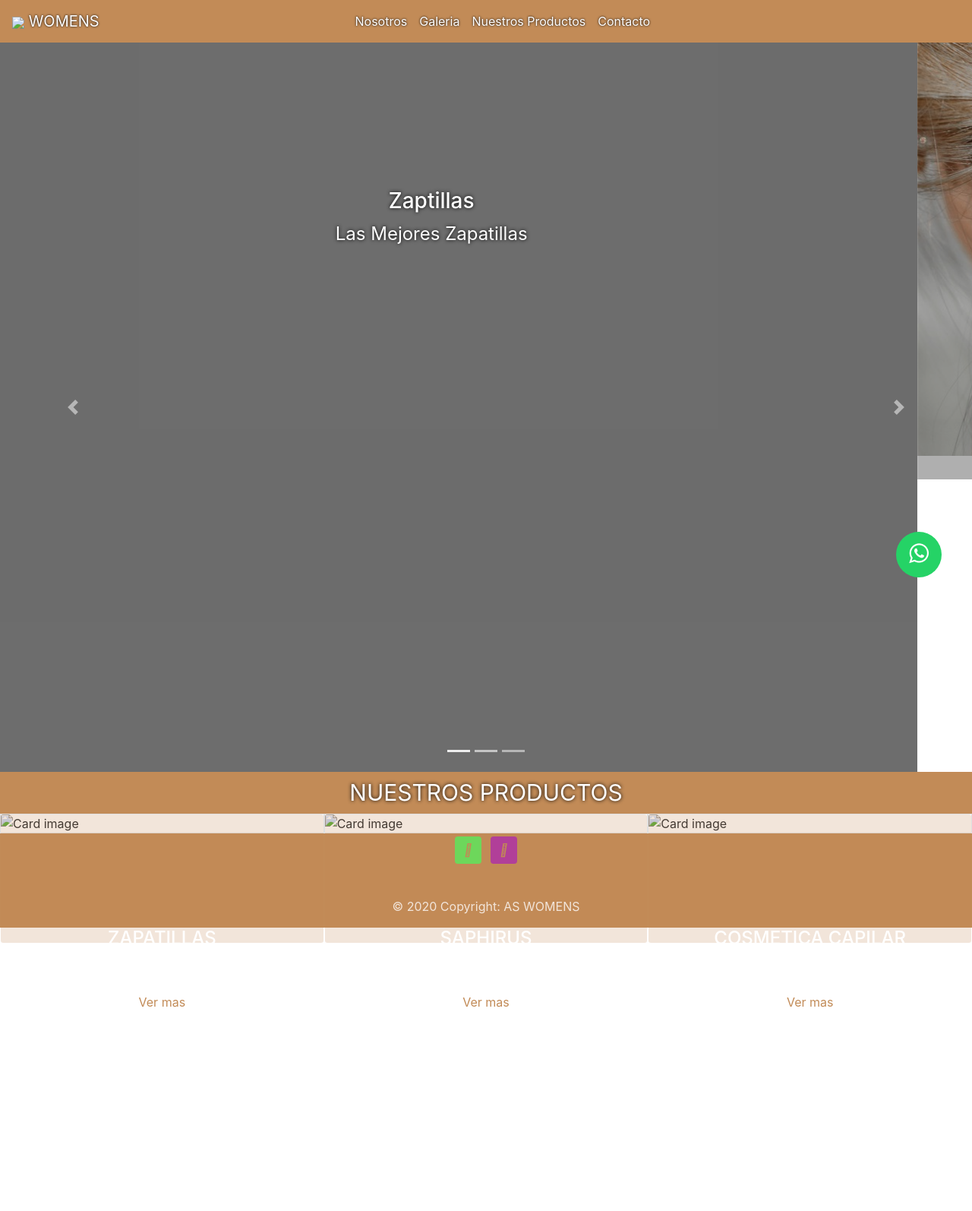
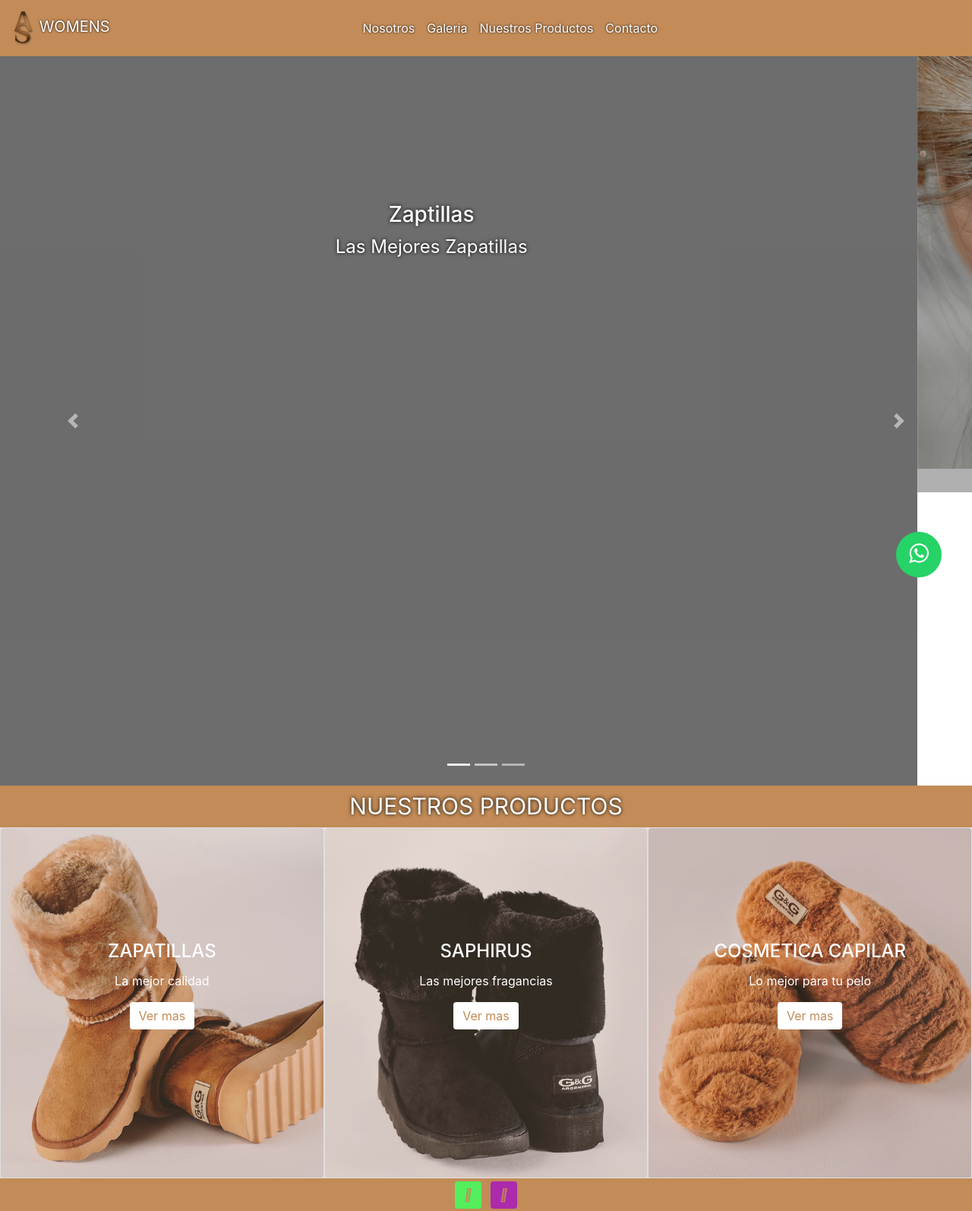
Before and after one commit to MaximilianoAcri/ASWOMENS, a plain HTML site: page index.html in a window 1280 px wide. Shown: the top 1594 px of the page at 76% size. Before the commit the page ends 1337 px from the top, so only its background shows below. Drawn offline with nearby package versions, Linux system fonts and the light colour scheme; the site is published under a folder, as on GitHub Pages, so addresses that start at the root find nothing.

Commit message:
nueva actualizacion

```diff
--- a/index.html
+++ b/index.html
@@ -18,7 +18,7 @@
     <!--COMIENZA EL NAV BAR-->
     <nav class="navbar navbar-expand-md lg-dark navcolor">
         <!-- Brand -->
-            <a class="navbar-brand" href="#"><img src="/images/rsmRecurso 5.png" width="30px"> WOMENS</a>
+            <a class="navbar-brand" href="#"><img src="./images/rsmRecurso 5.png" width="30px"> WOMENS</a>
 
         <!-- Toggler/collapsibe Button -->
         <button class="navbar-toggler" type="button" data-toggle="collapse" data-target="#collapsibleNavbar">
@@ -97,7 +97,7 @@
         <div class="container-fluid">
             <div class="row">
                 <div class="card col-sm 4">
-                    <img class="card-img-top" src="/images/FOTO1.jpg" alt="Card image">
+                    <img class="card-img-top" src="./images/FOTO1.jpg" alt="Card image">
                     <div class="card-img-overlay">
                     <h4 class="card-title">ZAPATILLAS</h4>
                     <p class="card-text">La mejor calidad</p>
@@ -105,7 +105,7 @@
                     </div>
                 </div>
                 <div class="card col-sm 4">
-                    <img class="card-img-top" src="/images/FOTO2.jpg" alt="Card image">
+                    <img class="card-img-top" src="./images/FOTO2.jpg" alt="Card image">
                     <div class="card-img-overlay">
                     <h4 class="card-title">SAPHIRUS</h4>
                     <p class="card-text">Las mejores fragancias</p>
@@ -114,7 +114,7 @@
                 </div>
 
                 <div class="card col-sm 4">
-                    <img class="card-img-top" src="/images/FOTO3.jpg" alt="Card image">
+                    <img class="card-img-top" src="./images/FOTO3.jpg" alt="Card image">
                     <div class="card-img-overlay">
                     <h4 class="card-title">COSMETICA CAPILAR</h4>
                     <p class="card-text">Lo mejor para tu pelo</p>
```
